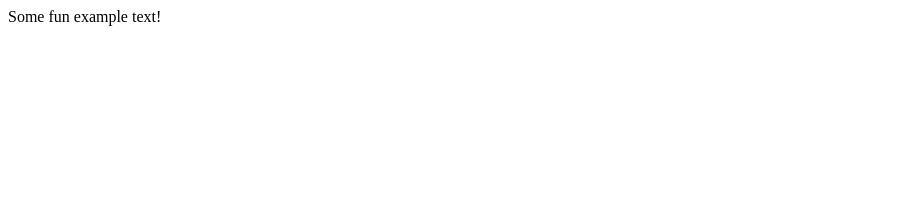
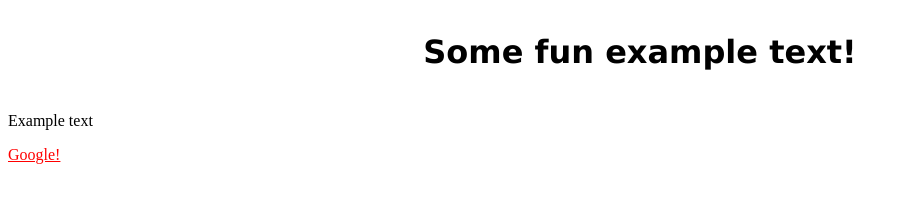
Before and after one commit to liaokv/Web, a plain HTML site: page index.html in a window 1280 px wide. Shown: the whole page, without its empty margins (0-908 px from the left). Drawn offline with Linux system fonts and the light colour scheme.

Commit message:
Update index.html

```diff
--- a/index.html
+++ b/index.html
@@ -2,10 +2,36 @@
 <html>
 <head>
 <meta charset="utf-8">
-<title>Kevin Liao's Portfolio</title>
+<title>Portfolio | Kevin Liao</title>
+<style type="text/css">
+/* Start of Heading Style*/
+h1 {
+	font-family: Verdana, Geneva, sans-serif;
+	font-size: 2.0em;
+	padding: 25px 50px;
+	text-align: center;
+	margin:auto;
+}
+a:link {
+    color: red;
+}
+a:visited {
+    color: green;
+}
+a:hover {
+    color: hotpink;
+}
+a:active {
+     color: blue;
+}
+</style>
 </head>
 
 <body>
-	Some fun example text!
+	<h1>Some fun example text!</h1>
+    <p>Example text</p>
+    <p>
+	    <a href="http://google.com/">Google!</a>
+    </p>
 </body>
 </html>
```
